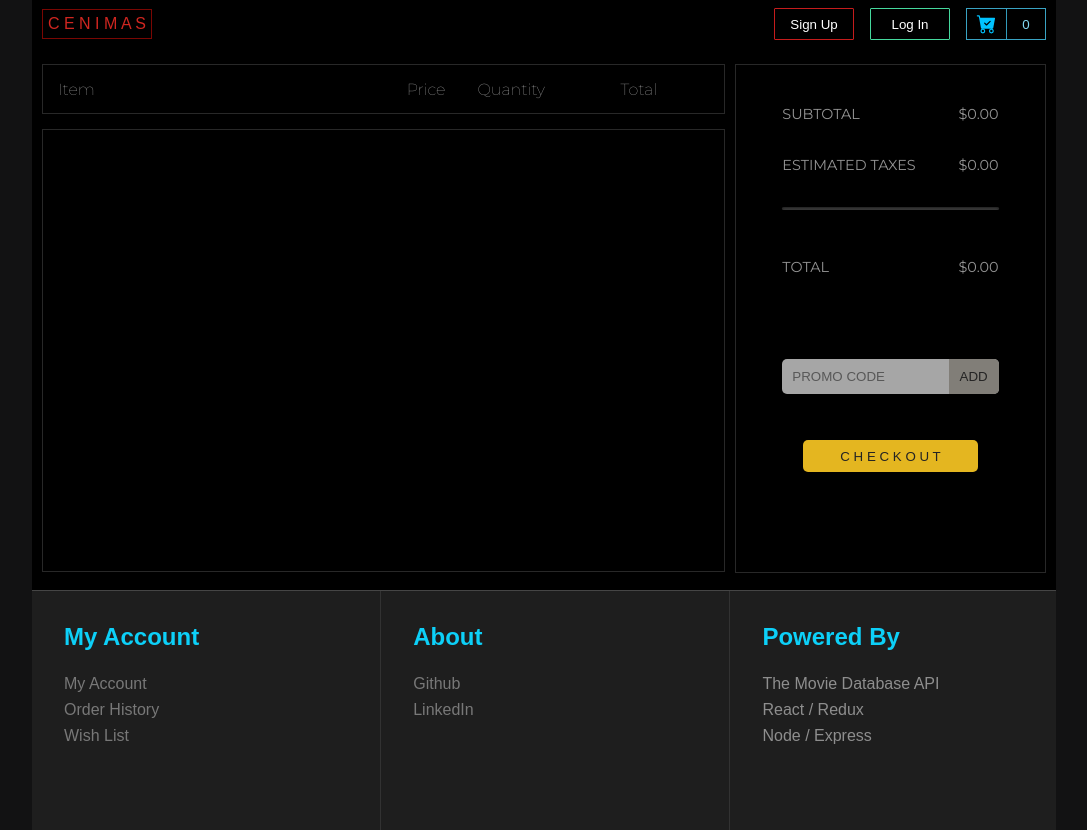
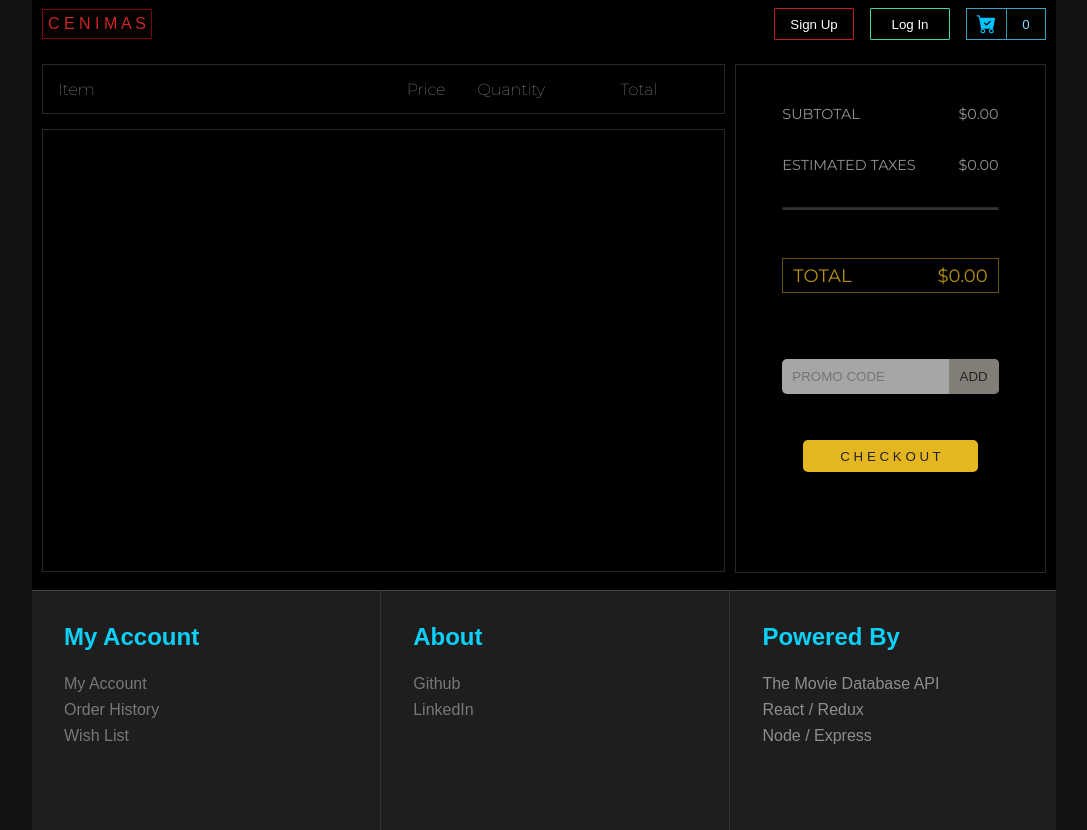
Before and after one commit to RohanMangroo/eCommerceProject, a React (Create React App) app in the folder frontend/: page /cart in a window 1280 px wide. Shown: the whole page, without its empty margins (96-1183 px from the left). Built offline with nearby package versions, Linux system fonts and the light colour scheme.

Commit message:
got promo code working on cart

```diff
--- a/frontend/src/components/cart/CartCheckoutInfo.js
+++ b/frontend/src/components/cart/CartCheckoutInfo.js
@@ -1,16 +1,32 @@
-import React from 'react';
+import React, { useState, useRef } from 'react';
 import CheckOutBtn from './CheckOutBtn';
 // import Axios from 'axios';
 
 export default function CartCheckoutInfo({ subtotal, taxes, total }) {
+  const [promoTotal, setPromoTotal] = useState(1);
+
+  const disabled = promoTotal === 1 ? false : true;
+  const savingsDrop = promoTotal === 1 ? 'close-savings' : 'open-savings';
+  // const savings = total - promoTotal;
+
+  // const finalTotal = promoTotal ? promoTotal : total;
+
   return (
     <div className="cart-total-container flex-col center-items">
       <div className="cart-total-subcontainer flex-col">
         <Subtotal subtotal={subtotal} />
         <Taxes taxes={taxes} />
         <span className="login-line cart-line"></span>
-        <Total total={total} />
-        <PromoCode />
+        <Total
+          discount={promoTotal}
+          savingsDrop={savingsDrop}
+          currentTotal={total}
+        />
+        <PromoCode
+          setPromoTotal={setPromoTotal}
+          currentTotal={total}
+          disabled={disabled}
+        />
         <CheckOutBtn />
       </div>
     </div>
@@ -35,27 +51,57 @@ function Taxes({ taxes }) {
   );
 }
 
-function Total({ total }) {
+function Total({ discount, savingsDrop, currentTotal }) {
+  const currentDiscount = discount !== 1 ? currentTotal * discount : 0;
+
+  const finalTotal = currentTotal - currentDiscount;
+
   return (
     <div className="cart-total">
       <span>TOTAL</span>
-      <span className="amount-txt">{`$${total}`}</span>
+      <span className="amount-txt">{`$${finalTotal.toFixed(2)}`}</span>
+      <div className={`savings ${savingsDrop}`}>
+        <span>Saved</span>
+        <span>{`$${currentDiscount.toFixed(2)}`}</span>
+      </div>
     </div>
   );
 }
 
-function PromoCode() {
+function PromoCode({ setPromoTotal, currentTotal, disabled }) {
+  const promoRef = useRef();
+
+  const promoCodes = {
+    code: 0.01,
+    cenimas: 0.1,
+    mypromo: 0.2,
+    discount: 0.5,
+  };
+
+  function handleClick(event) {
+    event.preventDefault();
+    if (promoRef.current.value in promoCodes) {
+      // const discount = currentTotal * promoCodes[promoRef.current.value];
+
+      setPromoTotal(promoCodes[promoRef.current.value]);
+      promoRef.current.value = '';
+    }
+  }
   return (
     <div className="cart-promo-code">
-      <form>
+      <form onClick={handleClick}>
         <label htmlFor="promo-code"></label>
         <input
-          defaultValue="PROMO CODE"
+          placeholder="PROMO CODE"
           type="text"
           name="promo-code"
           id="promo-code"
+          ref={promoRef}
+          disabled={disabled}
         ></input>
-        <button className="promo-btn">ADD</button>
+        <button disabled={disabled} type="submit" className="promo-btn">
+          ADD
+        </button>
       </form>
     </div>
   );
--- a/frontend/src/styles/cart-total.css
+++ b/frontend/src/styles/cart-total.css
@@ -60,6 +60,47 @@
 
 .cart-total {
   margin-top: 2rem;
+  border: solid thin rgb(105, 82, 8);
+  display: flex;
+  justify-content: center;
+  align-items: center;
+  padding: 10px;
+  position: relative;
+}
+
+.cart-total span {
+  font-size: large;
+  color: rgb(185, 144, 11);
+}
+
+.savings {
+  background-color: rgb(5, 56, 9);
+  position: absolute;
+  top: 120%;
+  left: 0;
+  z-index: 0;
+  display: flex;
+  justify-content: center;
+  align-items: center;
+  padding: 10px;
+  border: solid thin rgb(105, 82, 8);
+}
+
+.savings span {
+  color: rgb(188, 188, 188);
+}
+.open-savings {
+  opacity: 1;
+  transition: opacity 600ms ease-in-out, height 600ms ease-in-out;
+  z-index: 10;
+  height: 100%;
+}
+
+.close-savings {
+  opacity: 0;
+  transition: opacity 20ms ease-in-out, height 20ms ease-in-out;
+  height: 0;
+  /* z-index: -10; */
 }
 
 .cart-promo-code {
@@ -95,6 +136,11 @@
   border-radius: 0 5px 5px 0;
 }
 
+.cart-promo-code input:disabled,
+.promo-btn:disabled {
+  background-color: rgb(54, 54, 54);
+}
+
 .cart-checkout {
   background-color: lightgrey;
 }
```
Also changed, not shown: 1 other file (tests, documents, lock files or other folders).
